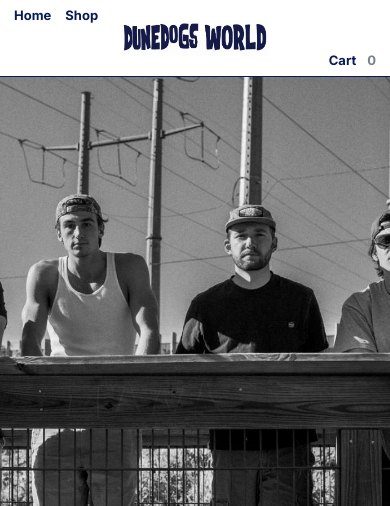
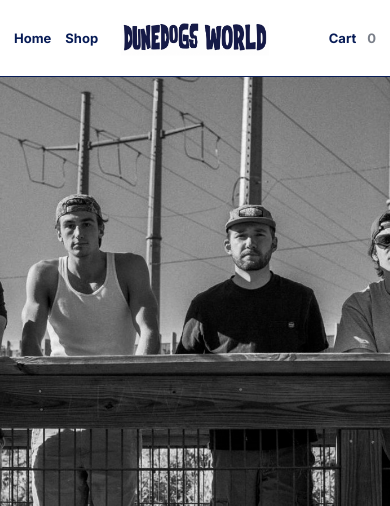
Before and after one commit to jsabrams123-web/dunedogsmerch, a Django app: page / in a window 390 px wide. Shown: the top 506 px of the page. Run offline with Django 5.2, Linux system fonts and the light colour scheme; data comes from the database, SQL or seed files in the repository.

Commit message:
Keep mobile navigation in one row

```diff
--- a/store/static/store/style.css
+++ b/store/static/store/style.css
@@ -1042,6 +1042,8 @@ nav a:hover { background: var(--accent-light); }
     min-height: 76px;
     display: flex;
     position: relative;
+    flex-direction: row;
+    align-items: center;
     gap: 0;
     padding: 0;
   }
```
